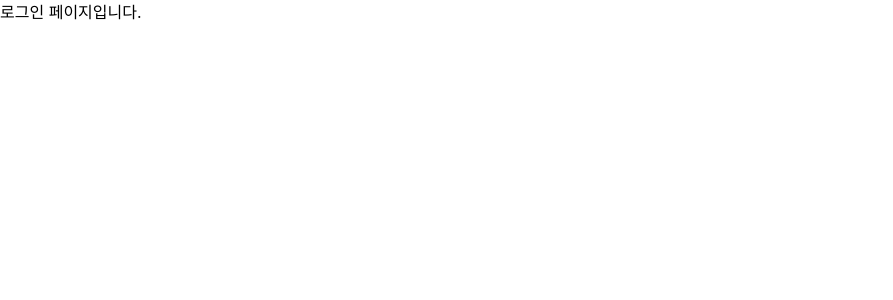
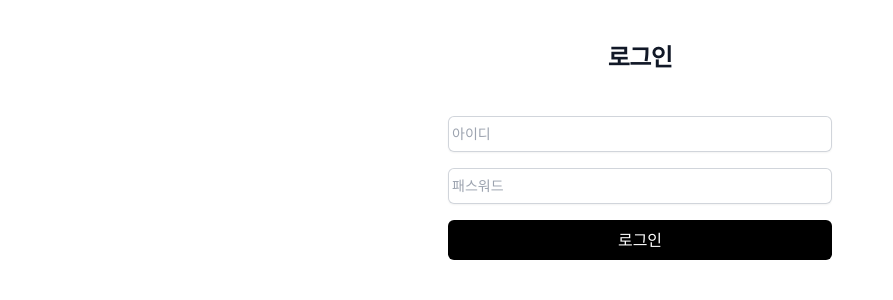
Before and after one commit to super-shoppingmall/super-frontend, a React (Create React App) app: page /login in a window 1280 px wide. Shown: the top 300 px of the page, without its empty margins (0-893 px from the left). Built offline with nearby package versions, Linux system fonts and the light colour scheme.

Commit message:
Feat: 로그인 페이지 폴더 이동 및 마크업 추가

```diff
--- /dev/null
+++ b/src/components/Input/Input.tsx
@@ -0,0 +1,28 @@
+interface Input {
+	type?: React.InputHTMLAttributes<HTMLInputElement>['type'];
+	label: string;
+	id: string;
+	onChange: React.ChangeEventHandler<HTMLInputElement>;
+}
+
+const Input = ({ type = 'text', label, id, onChange }: Input) => {
+	return (
+		<div className='sm:col-span-2'>
+			<label htmlFor={label} className='sr-only'>
+				{label}
+			</label>
+			<div className='flex rounded-md shadow-sm ring-1 ring-inset ring-gray-300 focus-within:ring-1 focus-within:ring-inset focus-within:ring-zinc-600 sm:max-w-md'>
+				<input
+					type={type}
+					name={id}
+					id={id}
+					className='block flex-1 border-0 bg-transparent py-1.5 pl-1 text-gray-900 placeholder:text-gray-400 focus:ring-0 sm:text-sm sm:leading-6 focus:outline-none '
+					placeholder={label}
+					onChange={onChange}
+				/>
+			</div>
+		</div>
+	);
+};
+
+export default Input;
--- a/src/components/Login.tsx
+++ /dev/null
@@ -1,9 +0,0 @@
-import React from "react";
-
-type LoginProps = {};
-
-const Login: React.FC<LoginProps> = ({}) => {
-  return <h1>로그인 페이지입니다.</h1>;
-};
-
-export default Login;
--- /dev/null
+++ b/src/pages/Login.tsx
@@ -0,0 +1,41 @@
+import Input from '../components/Input/Input';
+
+const Login = () => {
+	return (
+		<div>
+			<div className='sm:mx-auto sm:w-full sm:max-w-sm'>
+				<h2 className='mt-10 text-center text-2xl font-bold leading-9 tracking-tight text-gray-900'>
+					로그인
+				</h2>
+			</div>
+
+			<div className='mt-10 sm:mx-auto sm:w-full sm:max-w-sm'>
+				<form className='space-y-4'>
+					<Input
+						id='id'
+						label='아이디'
+						onChange={() => {
+							console.log('ddd');
+						}}
+					/>
+					<Input
+						id='password'
+						type='password'
+						label='패스워드'
+						onChange={() => {
+							console.log('ddd');
+						}}
+					/>
+					<button
+						className='w-full h-10 px-6 font-400 rounded-md bg-black text-white'
+						type='submit'
+					>
+						로그인
+					</button>
+				</form>
+			</div>
+		</div>
+	);
+};
+
+export default Login;
```
Also changed, not shown: src/App.tsx (+22 -20 lines).
